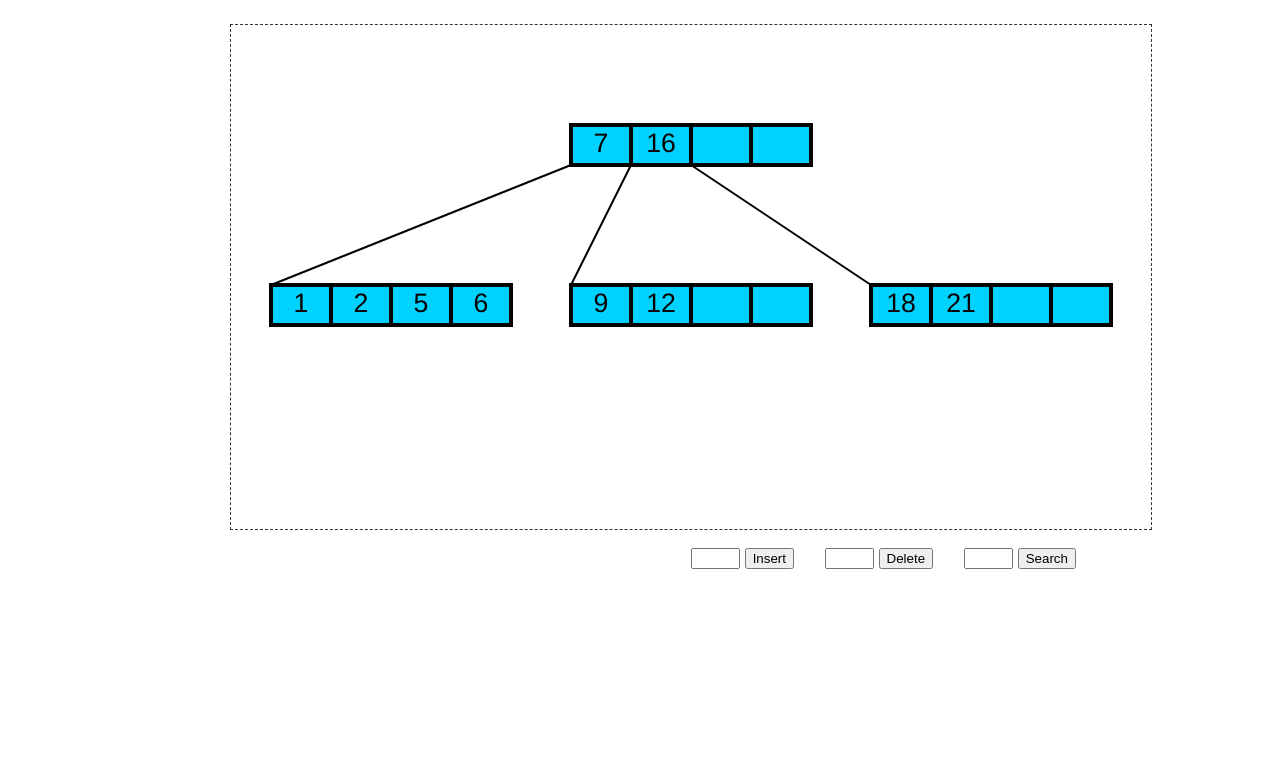
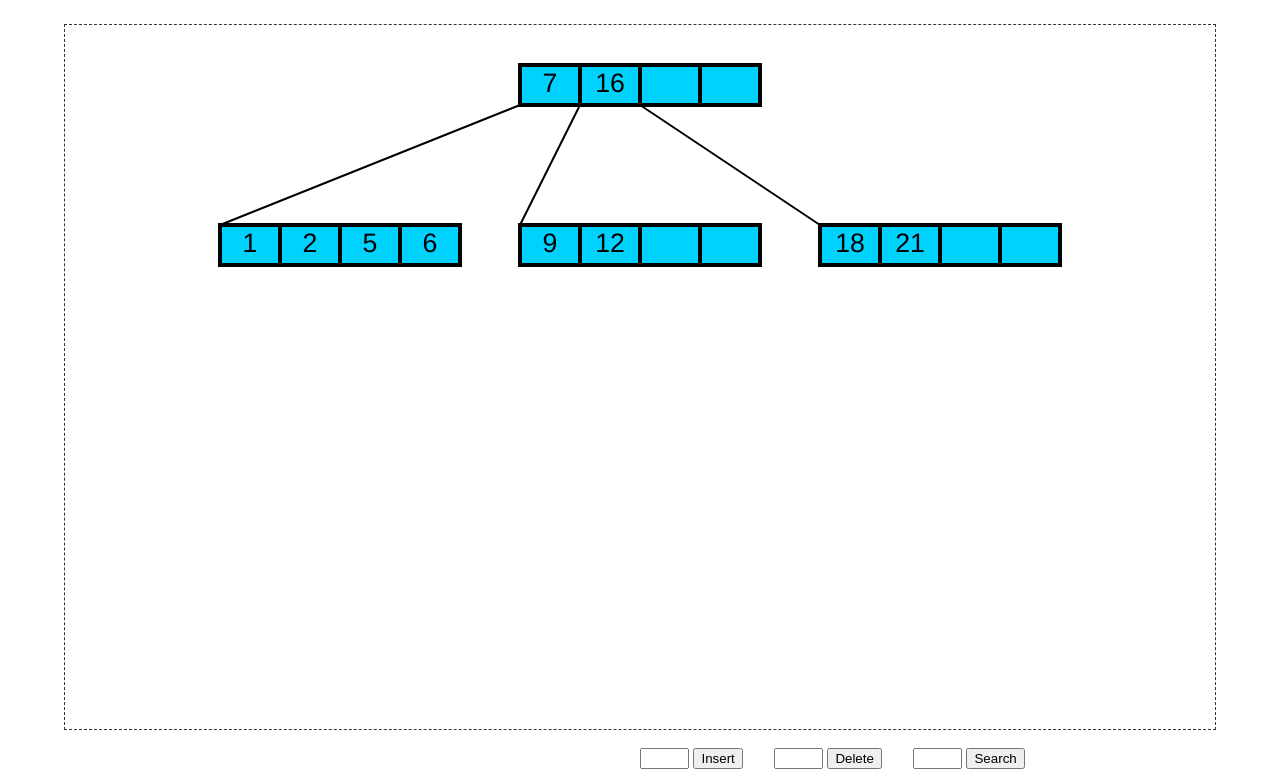
Before and after one commit to johngunderman/visual-b-bplus, a plain HTML site: page index.html in a window 1280 px wide. Shown: the part 75-852 px from the top of the page. Before the commit the page ends 800 px from the top, so only its background shows below. Drawn offline with Linux system fonts and the light colour scheme.

Commit message:
Fixed some layout stuff, made our canvas larger

```diff
--- a/graph.js
+++ b/graph.js
@@ -37,7 +37,7 @@ function initializeCanvas() {
     stage = new Kinetic.Stage({
         container: "board",
         width: w,
-        height: 500
+        height: 700
     });
 
     layer = new Kinetic.Layer();
@@ -52,7 +52,7 @@ function generateRoot(degree) {
     var w = (degree + 1) * ITEM_WIDTH;
 
     var x = stage.width / 2 - w / 2;
-    var y = stage.height / 4 - 25;
+    var y = 40;
 
     rootNode = generateNode(degree, x, y);
     return rootNode;
--- a/style.css
+++ b/style.css
@@ -1,7 +1,7 @@
 body {
     font-family: sans-serif;
-    margin-left: 10%;
-    margin-right: 10%;
+    margin-left: 5%;
+    margin-right: 5%;
 }
 
 h1 {
@@ -17,7 +17,3 @@ h1 {
     border:1px dashed #333;
 
 }
-
-#content {
-    margin-left: 10%;
-}
```
